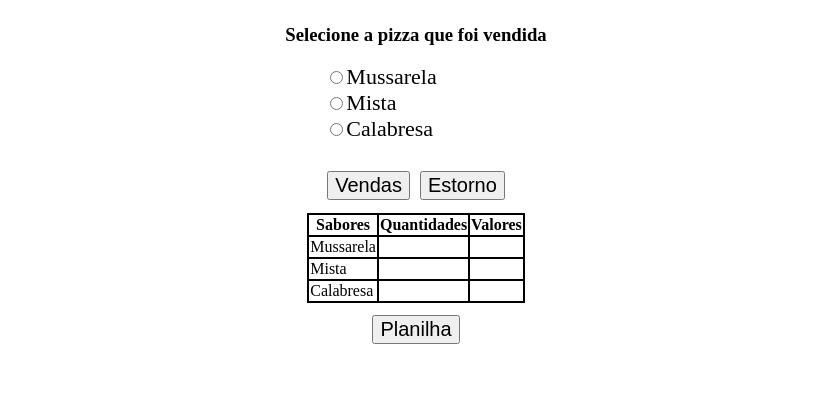
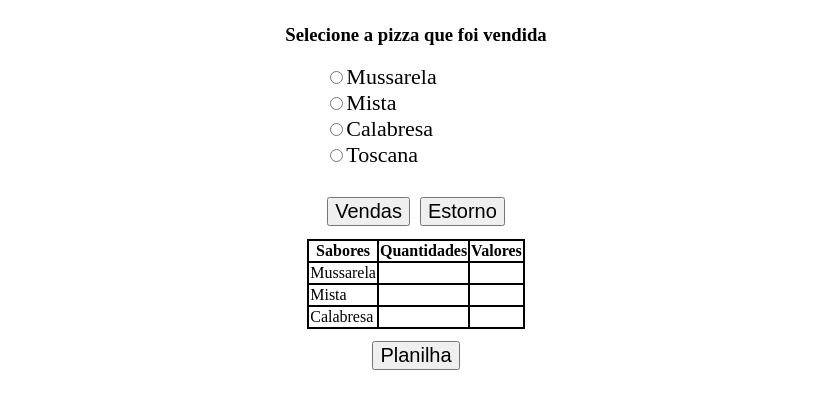
Before and after one commit to LeandroFelix0/Projeto-venda-javascript, a plain HTML site: page index.html in a window 1280 px wide. Shown: the part 173-582 px from the top of the page, without its empty margins (224-1055 px from the left). Drawn offline with Linux system fonts and the light colour scheme.

Commit message:
adicinado o for na teg label

```diff
--- a/index.html
+++ b/index.html
@@ -23,6 +23,7 @@
                     <li><input type="radio" id="mussarela" name="pizzas"><label for="mussarela">Mussarela</label></li>
                     <li><input type="radio" id="mista" name="pizzas"><label for="mista">Mista</label></li>
                     <li><input type="radio" id="calabresa" name="pizzas"><label for="calabresa">Calabresa</label></li>
+                    <li><input type="radio" id="toscana" name="pizzas"><label for="toscana">Toscana</label></li>
                 </ul>
         </form>
     </section>
```
